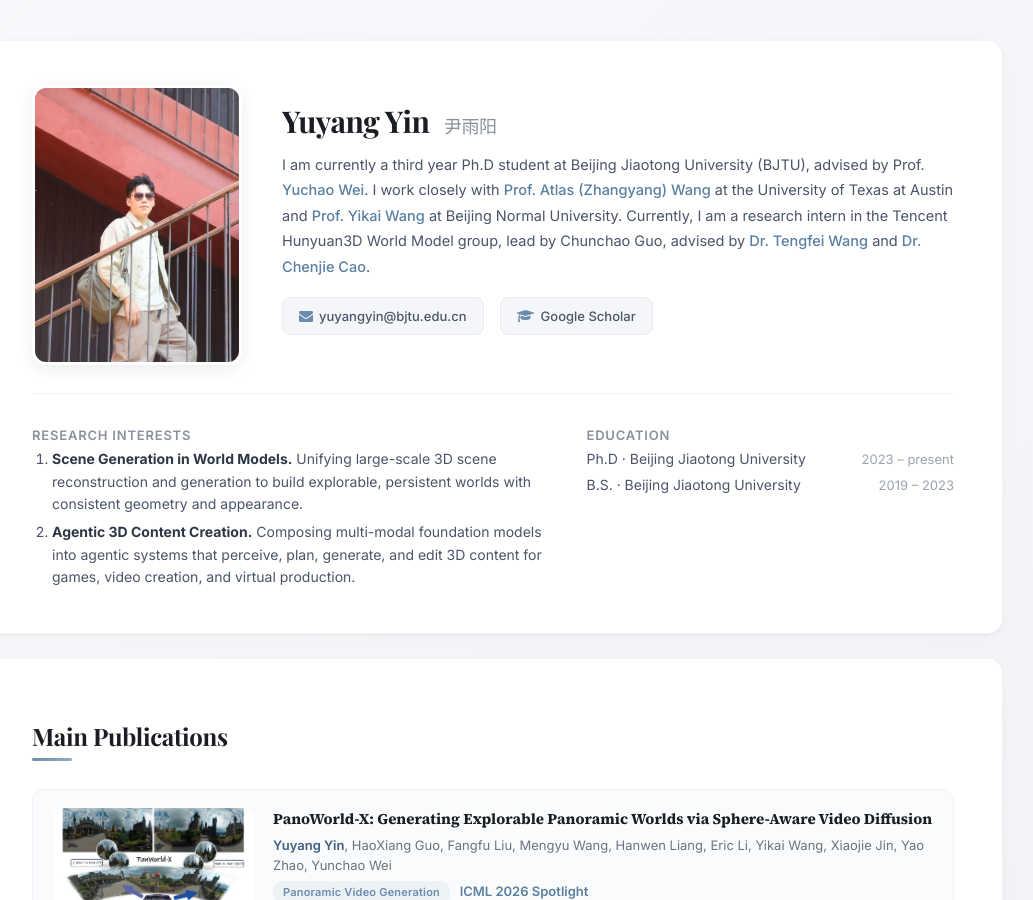
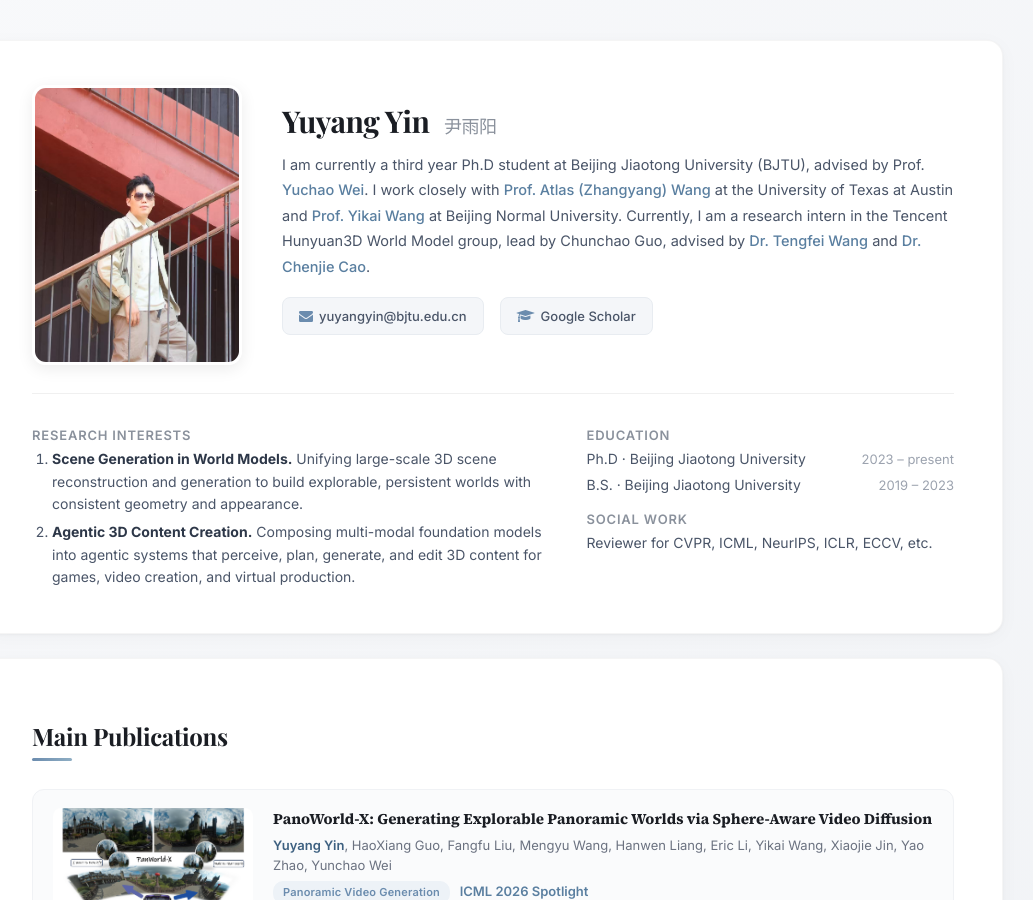
Before and after one commit to YuyangYin/YuyangYin.github.io, a Jekyll site: the page built from index.html, in a window 1280 px wide and 900 px high. Shown: the whole window, without its empty margins (147-1180 px from the left). Built offline with Jekyll 4.4.1, drawn with Linux system fonts in a browser that asks for light colours; a script that is not in the unit is left out.

Commit message:
Add Social Work (conference reviewer) under Education

```diff
--- a/_includes/yyy_introduction.html
+++ b/_includes/yyy_introduction.html
@@ -61,5 +61,8 @@
 				<span class="edu-year">2019 – 2023</span>
 			</span>
 		</p>
+
+		<h4 style="margin-top: 16px;">Social Work</h4>
+		<p>Reviewer for CVPR, ICML, NeurIPS, ICLR, ECCV, etc.</p>
 	</div>
 </div>
```
